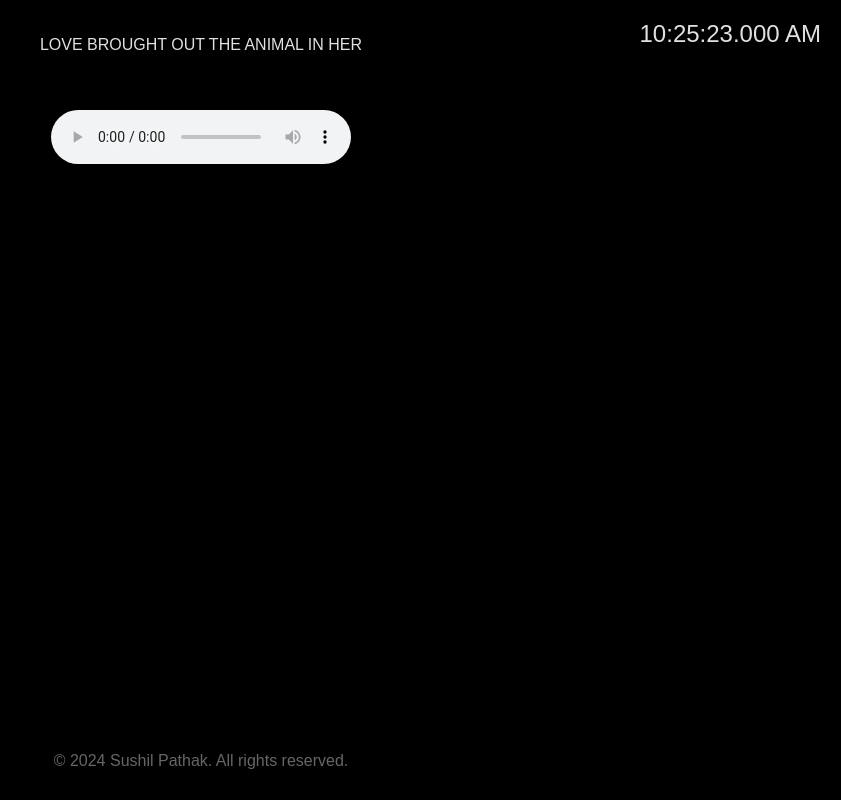
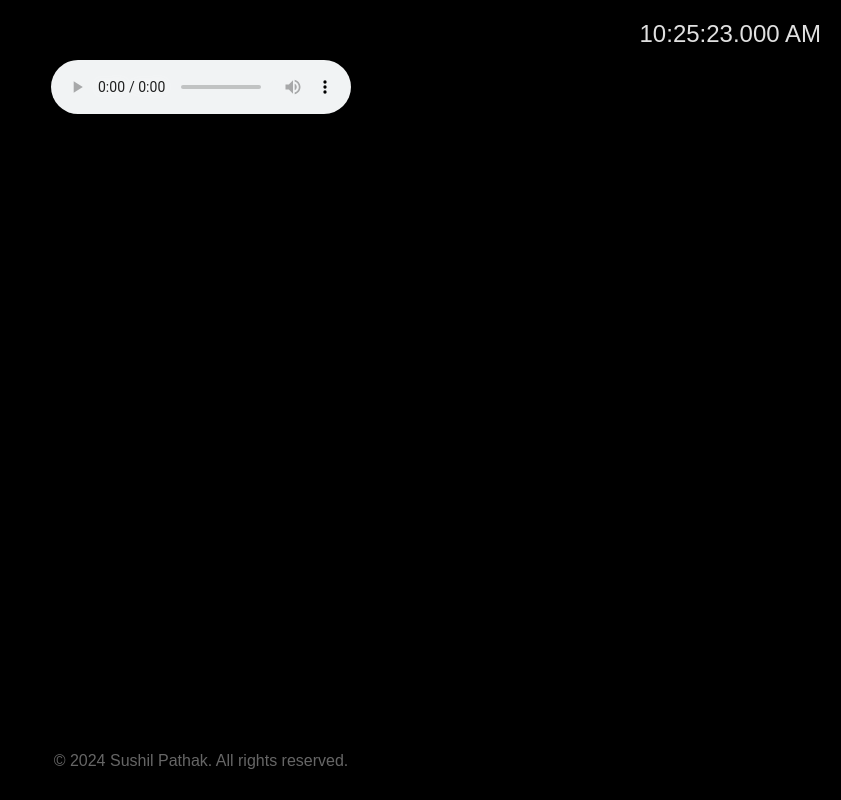
Before and after one commit to sushilonweb/hello, a plain HTML site: page index.html in a window 1280 px wide. Shown: the whole page, without its empty margins (439-1280 px from the left). Drawn offline with Linux system fonts and the light colour scheme.

Commit message:
Update index.htmln

```diff
--- a/index.html
+++ b/index.html
@@ -117,7 +117,7 @@
 
     <div class="content">
         <!-- <p>LOVE BROUGHT OUT THE ANIMAL IN HER</p> Added text here -->
-        <p>LOVE BROUGHT OUT THE ANIMAL IN HER</p> <!-- Added text here -->
+        <!--<p>LOVE BROUGHT OUT THE ANIMAL IN HER</p> <!-- Added text here -->
 
         <!-- <iframe class="video" src="https://www.youtube.com/embed/dQw4w9WgXcQ" frameborder="0" title="YouTube video player"
             allow="accelerometer; autoplay; clipboard-write; encrypted-media; gyroscope; picture-in-picture" allowfullscreen
```
